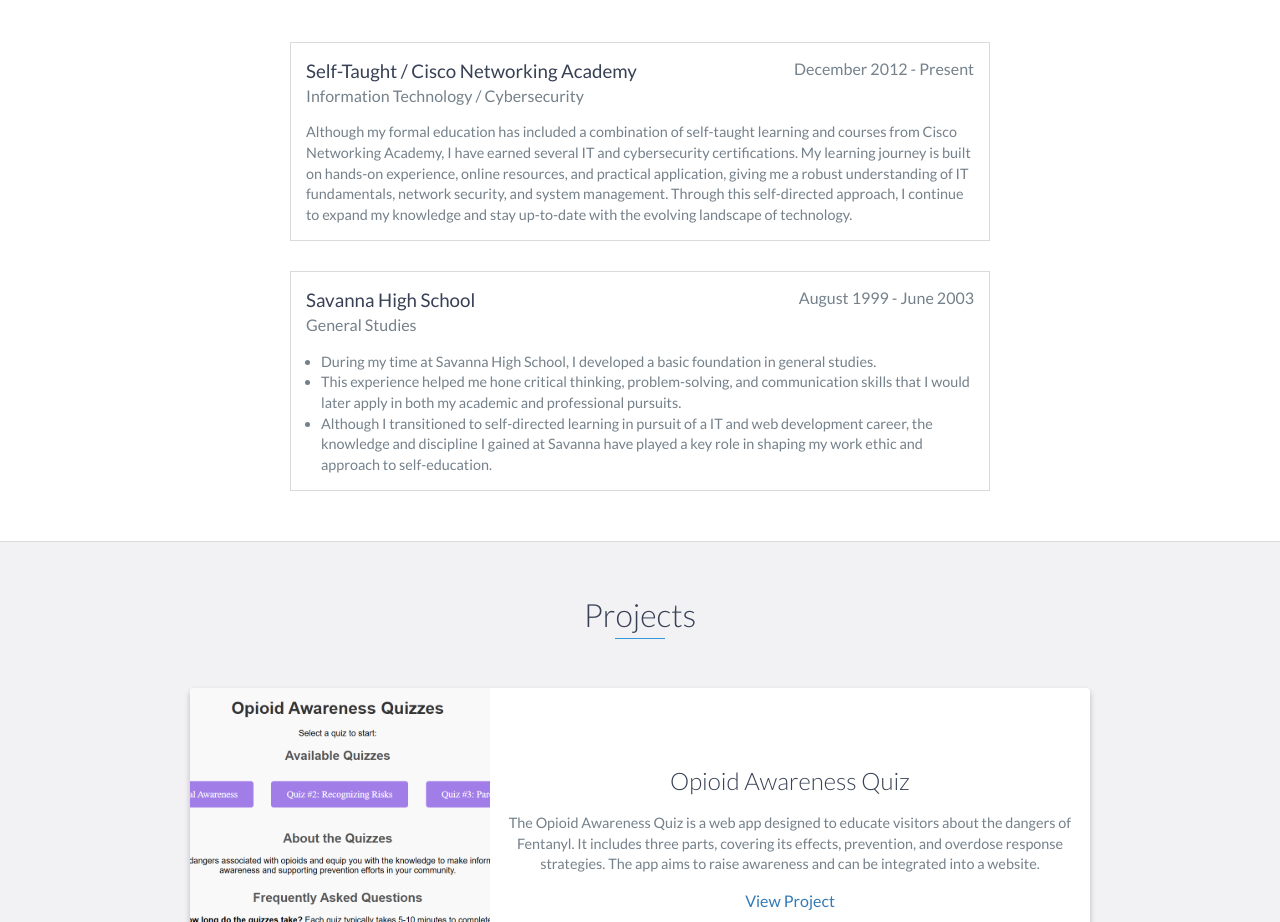
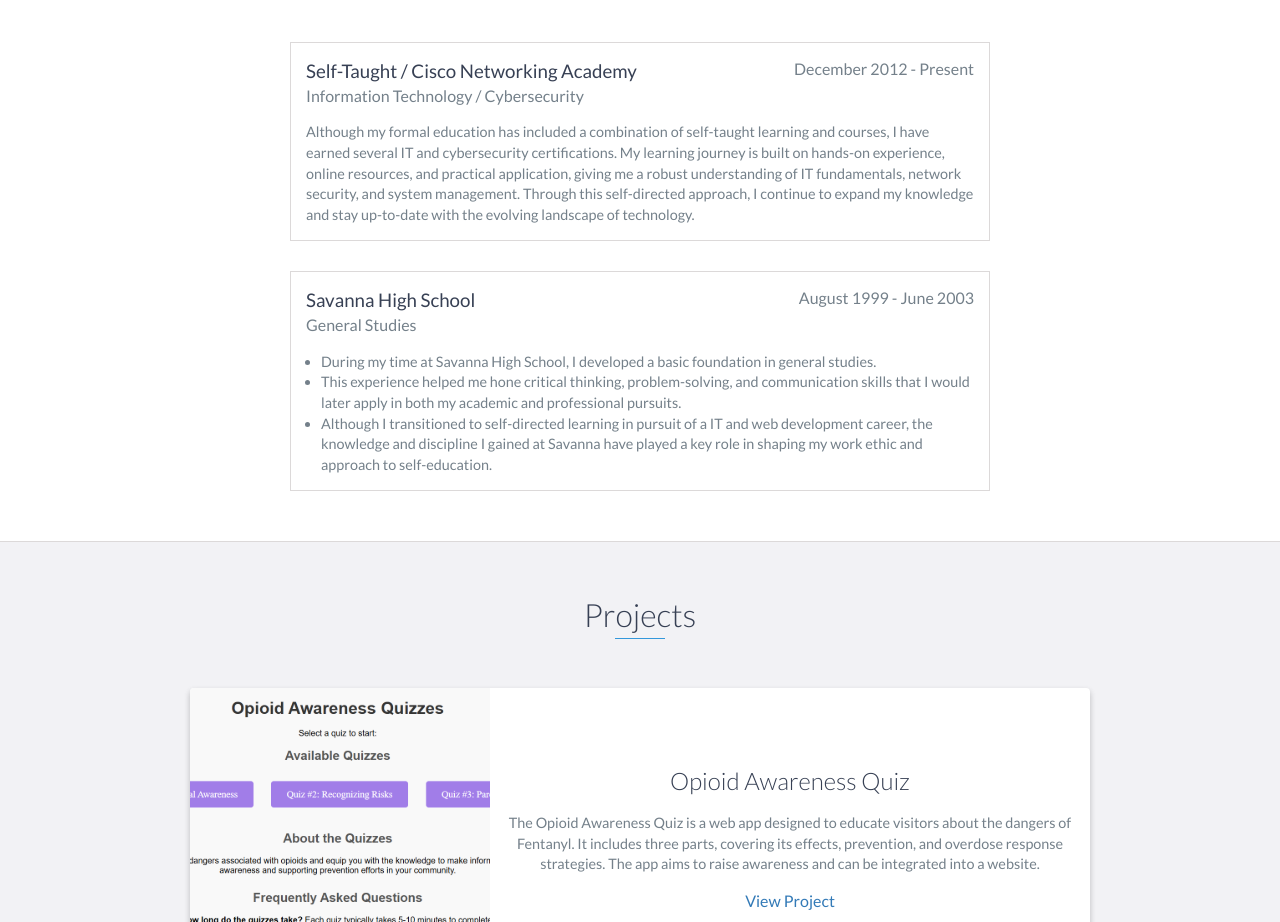
Before and after one commit to ScribeAegis/Portfolio, a website: page index.html in a window 1280 px wide. Shown: the part 2080-3002 px from the top of the page. Drawn offline with nearby package versions, Linux system fonts and the light colour scheme.

Commit message:
index.html

```diff
--- a/index.html
+++ b/index.html
@@ -124,7 +124,7 @@ operations ceased in March 2020 due to the economic impact of COVID-19.
             <span class="education-date">December 2012 - Present</span>
             <h4>Information Technology / Cybersecurity</h4>
             <p>
-                Although my formal education has included a combination of self-taught learning and courses from Cisco Networking Academy, I have earned several IT and cybersecurity certifications. My learning journey is built on hands-on experience, online resources, and practical application, giving me a robust understanding of IT fundamentals, network security, and system management. Through this self-directed approach, I continue to expand my knowledge and stay up-to-date with the evolving landscape of technology.
+                Although my formal education has included a combination of self-taught learning and courses, I have earned several IT and cybersecurity certifications. My learning journey is built on hands-on experience, online resources, and practical application, giving me a robust understanding of IT fundamentals, network security, and system management. Through this self-directed approach, I continue to expand my knowledge and stay up-to-date with the evolving landscape of technology.
             </p>
         </div>
         <!-- End .education-block -->
```
